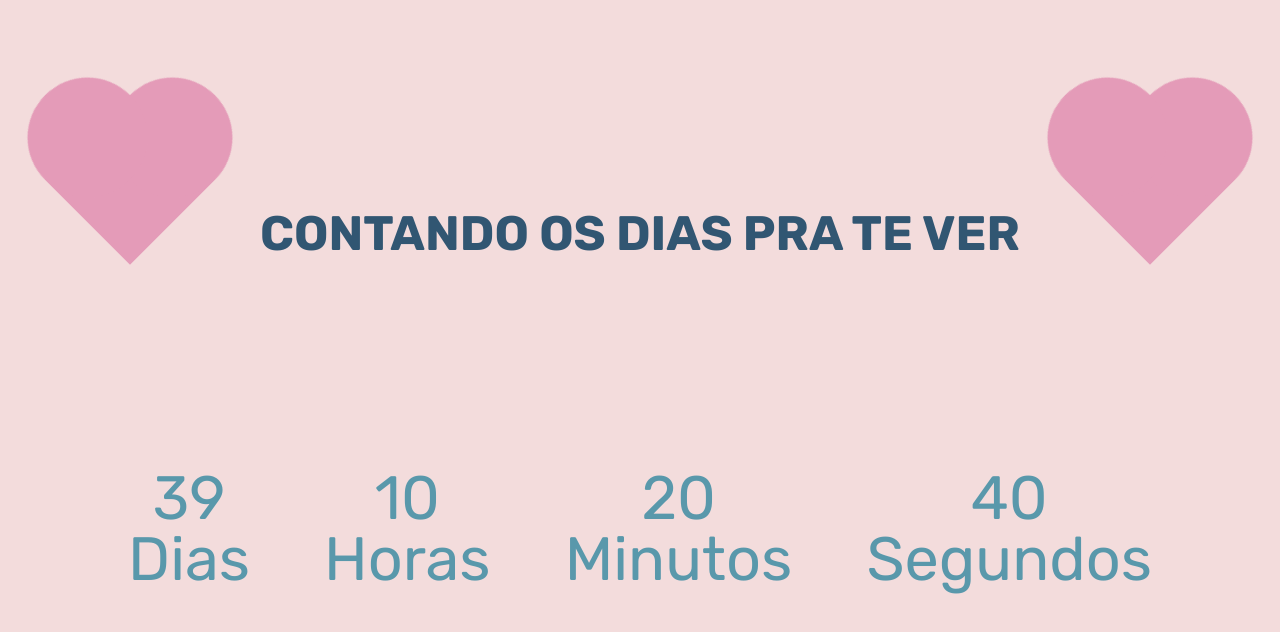
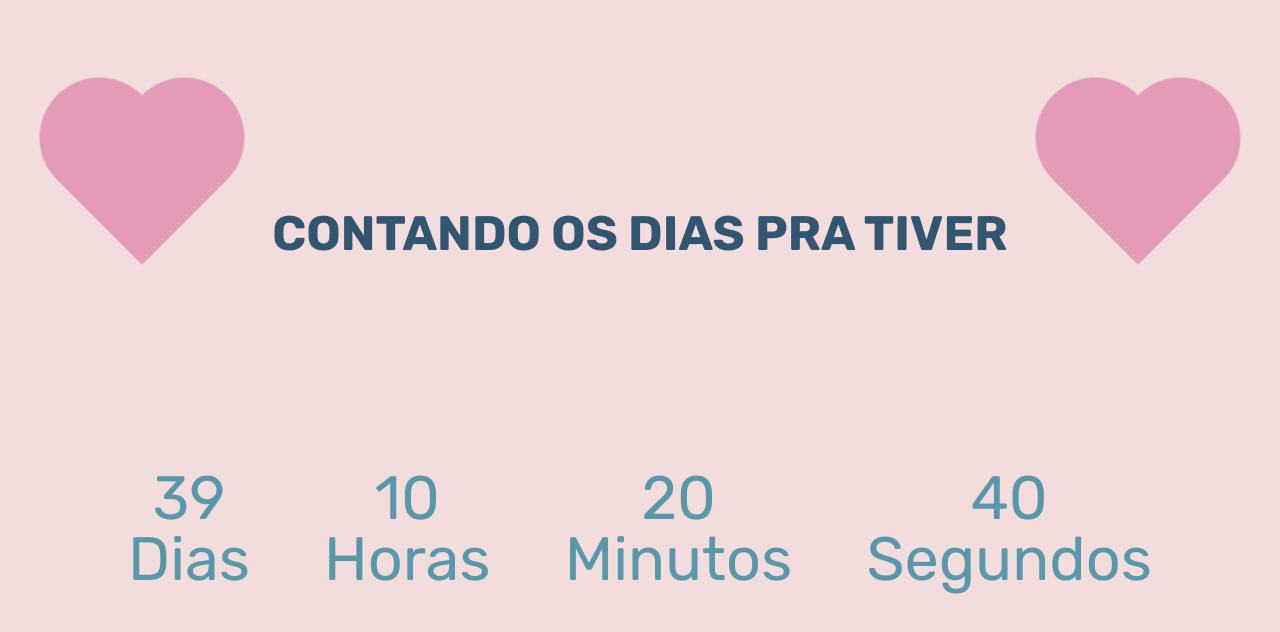
Before and after one commit to merielylima/downcount, a plain HTML site: page index.html in a window 1280 px wide. Drawn offline with Linux system fonts and the light colour scheme.

Commit message:
Update index.html

```diff
--- a/index.html
+++ b/index.html
@@ -15,7 +15,7 @@
     <div class="container">
         <div class='title'>
             <div class="heart"></div>
-            <h1>Contando os dias pra te ver</h1>
+            <h1>Contando os dias pra tiver</h1>
             <div class="heart"></div>
         </div>
         <div class="countdown">
```
